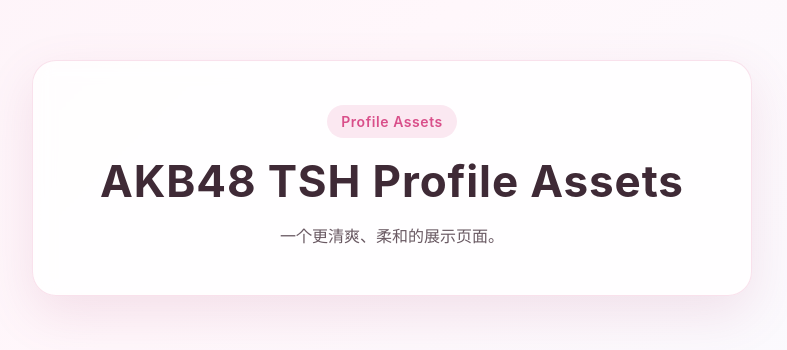
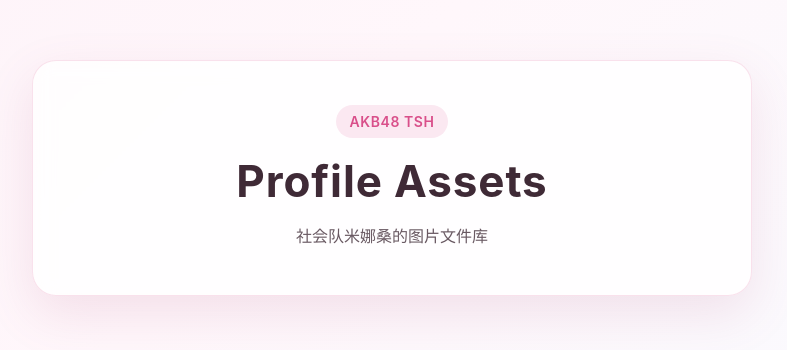
Before and after one commit to Aoba-Yura/AKB48_tsh_profile_assets, a plain HTML site: page index.html in a window 1280 px wide. Shown: the part 222-572 px from the top of the page, without its empty margins (248-1035 px from the left). Drawn offline with Linux system fonts and the light colour scheme.

Commit message:
更新页面内容，修改标题和描述以更好地反映项目主题

```diff
--- a/index.html
+++ b/index.html
@@ -72,9 +72,9 @@
 </head>
 <body>
   <main class="card">
-    <div class="badge">Profile Assets</div>
-    <h1>AKB48 TSH Profile Assets</h1>
-    <p>一个更清爽、柔和的展示页面。</p>
+    <div class="badge">AKB48 TSH</div>
+    <h1>Profile Assets</h1>
+    <p>社会队米娜桑的图片文件库</p>
   </main>
 </body>
 </html>
```
